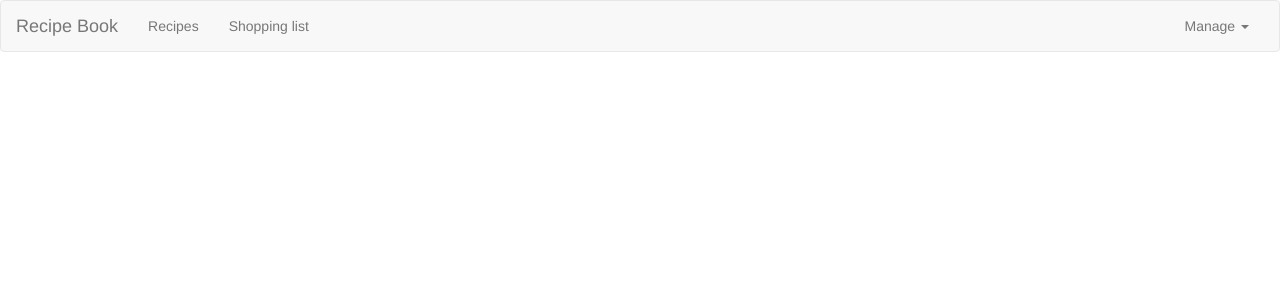
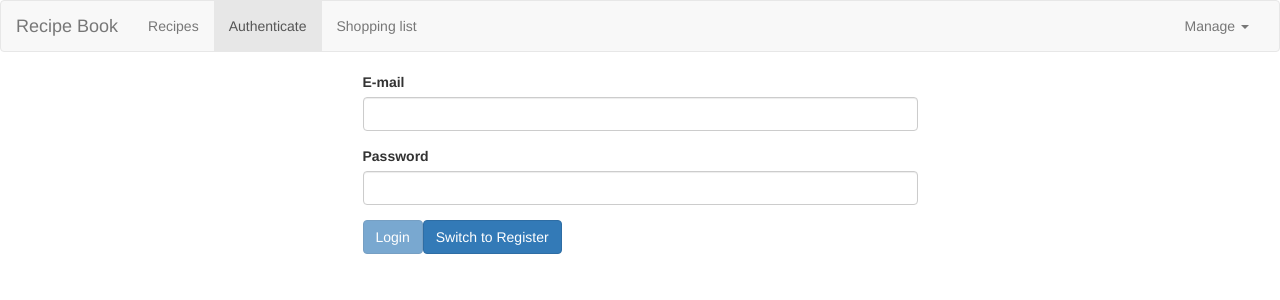
Before and after one commit to Alex25197/AngularCompleteCourse, an Angular app: page /auth in a window 1280 px wide. Before the commit this address led to /. Shown: the top 300 px of the page. Built offline with nearby package versions, Linux system fonts and the light colour scheme.

Commit message:
Add signup method for authentication

```diff
--- a/src/app/app-routing.module.ts
+++ b/src/app/app-routing.module.ts
@@ -1,5 +1,6 @@
 import { NgModule } from '@angular/core';
 import { RouterModule, Routes } from '@angular/router';
+import { AuthComponent } from './auth/auth.component';
 import { RecipeBookComponent } from './recipe-book/recipe-book.component';
 import { RecipeDetailComponent } from './recipe-book/recipe-detail/recipe-detail.component';
 import { RecipeEditComponent } from './recipe-book/recipe-edit/recipe-edit.component';
@@ -11,7 +12,7 @@
   {
     path: '',
     redirectTo: '/recipes',
-    pathMatch: 'full'
+    pathMatch: 'full',
   },
   {
     path: 'recipes',
@@ -19,20 +20,29 @@
     children: [
       //El orden en que se declaran las rutas es muy importante ya que primero debe cargar las que estan hardcoded(new) y luego las
       //de parametros dinamicos
-      {path: '', component: RecipeStartComponent},
-      {path: 'new', component: RecipeEditComponent},
-      {path: ':id', component: RecipeDetailComponent, resolve: [RecipesResolverService]},
-      {path: ':id/edit', component: RecipeEditComponent, resolve: [RecipesResolverService]},
-    ]
+      { path: '', component: RecipeStartComponent },
+      { path: 'new', component: RecipeEditComponent },
+      {
+        path: ':id',
+        component: RecipeDetailComponent,
+        resolve: [RecipesResolverService],
+      },
+      {
+        path: ':id/edit',
+        component: RecipeEditComponent,
+        resolve: [RecipesResolverService],
+      },
+    ],
   },
   {
     path: 'shopping-list',
-    component: ShoppingListComponent
-  }
+    component: ShoppingListComponent,
+  },
+  { path: 'auth', component: AuthComponent },
 ];
 
 @NgModule({
   imports: [RouterModule.forRoot(appRoutes)],
-  exports: [RouterModule]
+  exports: [RouterModule],
 })
-export class AppRoutingModule { }
+export class AppRoutingModule {}
--- a/src/app/app.module.ts
+++ b/src/app/app.module.ts
@@ -17,6 +17,8 @@
 import { RecipeStartComponent } from './recipe-book/recipe-start/recipe-start.component';
 import { RecipeEditComponent } from './recipe-book/recipe-edit/recipe-edit.component';
 import { RecipeService } from './recipe-book/recipe.service';
+import { AuthComponent } from './auth/auth.component';
+import { LoadingSpinnerComponent } from './shared/loading-spinner/loading-spinner.component';
 
 @NgModule({
   declarations: [
@@ -31,6 +33,8 @@
     DropdownDirective,
     RecipeStartComponent,
     RecipeEditComponent,
+    AuthComponent,
+    LoadingSpinnerComponent
   ],
   imports: [
     BrowserModule,
--- /dev/null
+++ b/src/app/auth/auth.component.html
@@ -0,0 +1,51 @@
+<div class="row justify-content-center">
+  <div class="col-xs-12 col-md-6 col-md-offset-3">
+    <div *ngIf="error" class="alert alert-danger">
+      <p>{{ error }}</p>
+    </div>
+    <div style="text-align: center" *ngIf="isLoading">
+      <app-loading-spinner></app-loading-spinner>
+    </div>
+    <form
+      autocomplete="off"
+      #authForm="ngForm"
+      (ngSubmit)="onSubmit(authForm)"
+      *ngIf="!isLoading"
+    >
+      <div class="form-group">
+        <label for="email">E-mail</label>
+        <input
+          type="email"
+          ngModel
+          name="email"
+          required
+          email
+          class="form-control"
+        />
+      </div>
+      <div class="form-group">
+        <label for="password">Password</label>
+        <input
+          ngModel
+          name="password"
+          required
+          minlength="6"
+          type="password"
+          class="form-control"
+        />
+      </div>
+      <div>
+        <button
+          [disabled]="!authForm.valid"
+          class="btn btn-primary"
+          type="submit"
+        >
+          {{ isLoginMode ? "Login" : "Sign Up" }}
+        </button>
+        <button (click)="onSwitchMode()" class="btn btn-primary" type="button">
+          Switch to {{ isLoginMode ? "Register" : "Login" }}
+        </button>
+      </div>
+    </form>
+  </div>
+</div>
--- /dev/null
+++ b/src/app/auth/auth.component.ts
@@ -0,0 +1,45 @@
+import { Component } from '@angular/core';
+import { NgForm } from '@angular/forms';
+import { AuthService } from './auth.service';
+
+@Component({
+  selector: 'app-auth',
+  templateUrl: './auth.component.html',
+})
+export class AuthComponent {
+  constructor(private authService: AuthService) {}
+  isLoginMode: boolean = true;
+  isLoading: boolean = false;
+  error: string = null;
+
+  onSwitchMode() {
+    this.isLoginMode = !this.isLoginMode;
+  }
+
+  onSubmit(form: NgForm) {
+    if (!form.valid) {
+      return;
+    }
+    const email = form.value.email;
+    const password = form.value.password;
+
+    this.isLoading = true;
+    if (this.isLoginMode) {
+      //...
+    } else {
+      this.authService.signup(email, password).subscribe(
+        (response) => {
+          console.log(response);
+          this.isLoading = false;
+        },
+        (errorMessage) => {
+          console.log(errorMessage);
+          this.error = errorMessage;
+          this.isLoading = false;
+        }
+      );
+    }
+
+    form.reset();
+  }
+}
--- /dev/null
+++ b/src/app/auth/auth.service.ts
@@ -0,0 +1,46 @@
+import { HttpClient } from '@angular/common/http';
+import { Injectable } from '@angular/core';
+import { catchError } from 'rxjs/operators';
+import { throwError } from 'rxjs';
+
+interface AuthResponseData {
+  kind: string;
+  idToken: string;
+  email: string;
+  refreshToken: string;
+  expiresIn: string;
+  localId: string;
+}
+
+@Injectable({
+  providedIn: 'root',
+})
+export class AuthService {
+  constructor(private http: HttpClient) {}
+
+  signup(email: string, password: string) {
+    return this.http
+      .post<AuthResponseData>(
+        'https://identitytoolkit.googleapis.com/v1/accounts:signUp?key=AIzaSyAZ8m6TAKzbwJlTlmCD2-hfRhe1DMzbiK0',
+        {
+          email: email,
+          password: password,
+          returnSecureToken: true,
+        }
+      )
+      .pipe(
+        catchError((errorRes) => {
+          let errorMessage = 'An unknown error ocurred!';
+          if (!errorRes.error || !errorRes.error.error) {
+            return throwError(errorMessage);
+          }
+          switch (errorRes.error.error.message) {
+            case 'EMAIL_EXISTS':
+              errorMessage = 'This email already exists!';
+              break;
+          }
+          return throwError(errorMessage);
+        })
+      );
+  }
+}
--- a/src/app/header/header.component.html
+++ b/src/app/header/header.component.html
@@ -7,6 +7,7 @@
         <div class="collapse navbar-collapse">
             <ul class="nav navbar-nav">
                 <li routerLinkActive="active"><a [routerLink]="['/recipes']">Recipes</a></li>
+                <li routerLinkActive="active"><a [routerLink]="['/auth']">Authenticate</a></li>
                 <li routerLinkActive="active"><a [routerLink]="['/shopping-list']">Shopping list</a></li>
             </ul>
             <ul class="nav navbar-nav navbar-right">
--- /dev/null
+++ b/src/app/shared/loading-spinner/loading-spinner.component.css
@@ -0,0 +1,85 @@
+.lds-default {
+  display: inline-block;
+  position: relative;
+  width: 80px;
+  height: 80px;
+}
+.lds-default div {
+  position: absolute;
+  width: 6px;
+  height: 6px;
+  background: rgb(20, 132, 197);
+  border-radius: 50%;
+  animation: lds-default 1.2s linear infinite;
+}
+.lds-default div:nth-child(1) {
+  animation-delay: 0s;
+  top: 37px;
+  left: 66px;
+}
+.lds-default div:nth-child(2) {
+  animation-delay: -0.1s;
+  top: 22px;
+  left: 62px;
+}
+.lds-default div:nth-child(3) {
+  animation-delay: -0.2s;
+  top: 11px;
+  left: 52px;
+}
+.lds-default div:nth-child(4) {
+  animation-delay: -0.3s;
+  top: 7px;
+  left: 37px;
+}
+.lds-default div:nth-child(5) {
+  animation-delay: -0.4s;
+  top: 11px;
+  left: 22px;
+}
+.lds-default div:nth-child(6) {
+  animation-delay: -0.5s;
+  top: 22px;
+  left: 11px;
+}
+.lds-default div:nth-child(7) {
+  animation-delay: -0.6s;
+  top: 37px;
+  left: 7px;
+}
+.lds-default div:nth-child(8) {
+  animation-delay: -0.7s;
+  top: 52px;
+  left: 11px;
+}
+.lds-default div:nth-child(9) {
+  animation-delay: -0.8s;
+  top: 62px;
+  left: 22px;
+}
+.lds-default div:nth-child(10) {
+  animation-delay: -0.9s;
+  top: 66px;
+  left: 37px;
+}
+.lds-default div:nth-child(11) {
+  animation-delay: -1s;
+  top: 62px;
+  left: 52px;
+}
+.lds-default div:nth-child(12) {
+  animation-delay: -1.1s;
+  top: 52px;
+  left: 62px;
+}
+@keyframes lds-default {
+  0%,
+  20%,
+  80%,
+  100% {
+    transform: scale(1);
+  }
+  50% {
+    transform: scale(1.5);
+  }
+}
--- /dev/null
+++ b/src/app/shared/loading-spinner/loading-spinner.component.ts
@@ -0,0 +1,21 @@
+import { Component } from '@angular/core';
+
+@Component({
+  selector: 'app-loading-spinner',
+  template: ` <div class="lds-default">
+    <div></div>
+    <div></div>
+    <div></div>
+    <div></div>
+    <div></div>
+    <div></div>
+    <div></div>
+    <div></div>
+    <div></div>
+    <div></div>
+    <div></div>
+    <div></div>
+  </div>`,
+  styleUrls: ['./loading-spinner.component.css'],
+})
+export class LoadingSpinnerComponent {}
```
